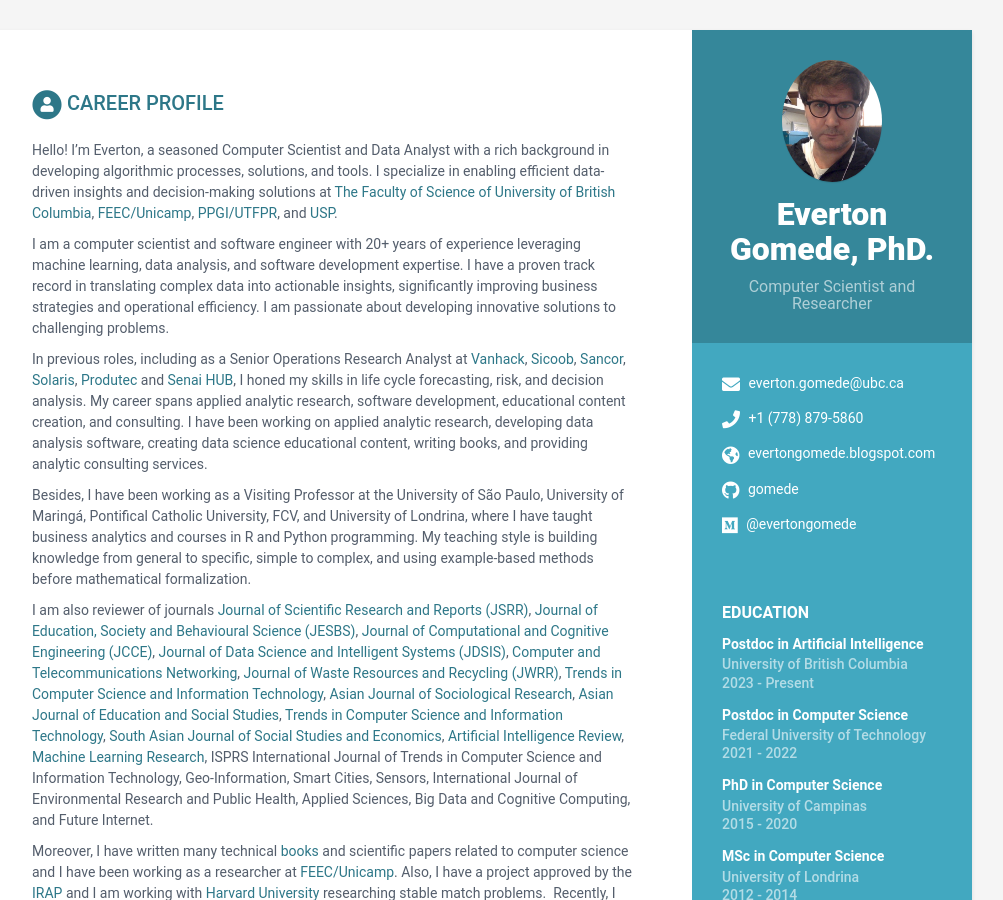
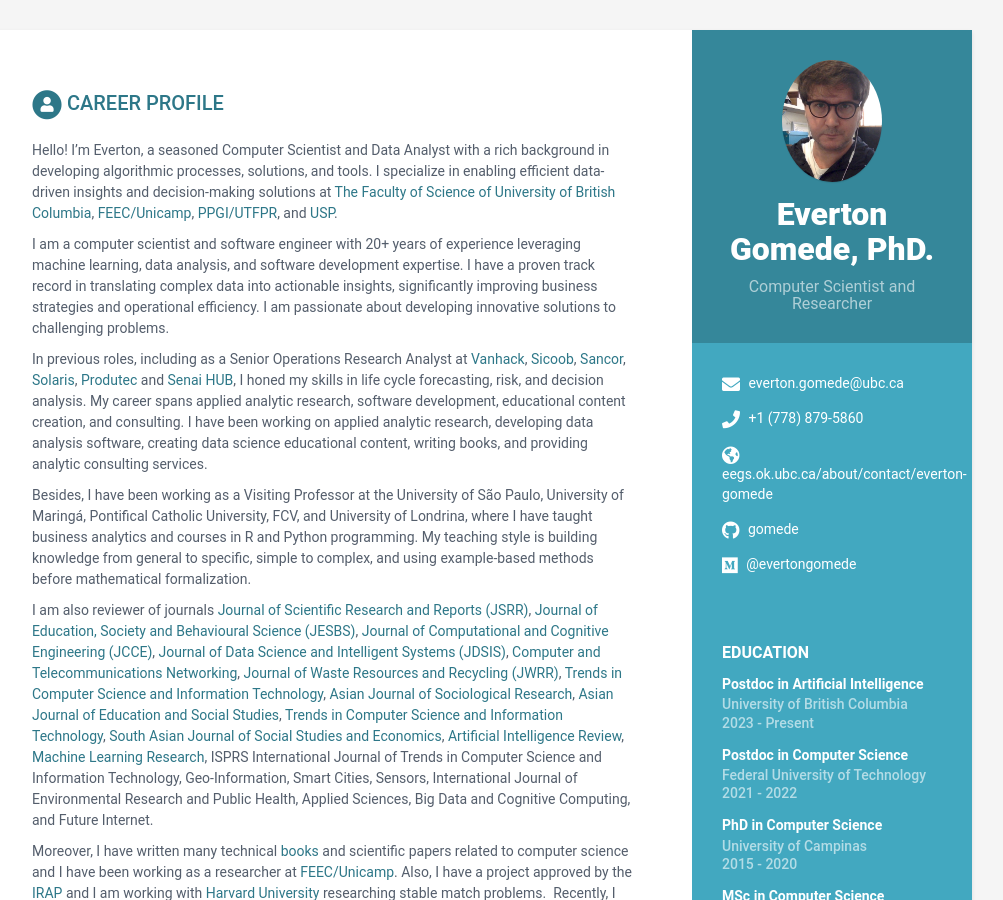
Before and after one commit to gomede/gomede.github.io, a Jekyll site: the page built from index.html, in a window 1280 px wide and 900 px high. Shown: the whole window, without its empty margins (168-1171 px from the left). Built offline with Jekyll 4.4.1, drawn with Linux system fonts in a browser that asks for light colours.

Commit message:
Update data.yml

```diff
--- a/_data/data.yml
+++ b/_data/data.yml
@@ -17,6 +17,7 @@
     email: everton.gomede@ubc.ca
     phone: +1 (778) 879-5860
     website: evertongomede.blogspot.com #do not add http://
+    website: eegs.ok.ubc.ca/about/contact/everton-gomede #do not add http://
     orcid: 0000-0003-4839-9017
     github: gomede
     researcherID: V-3905-2019
```
